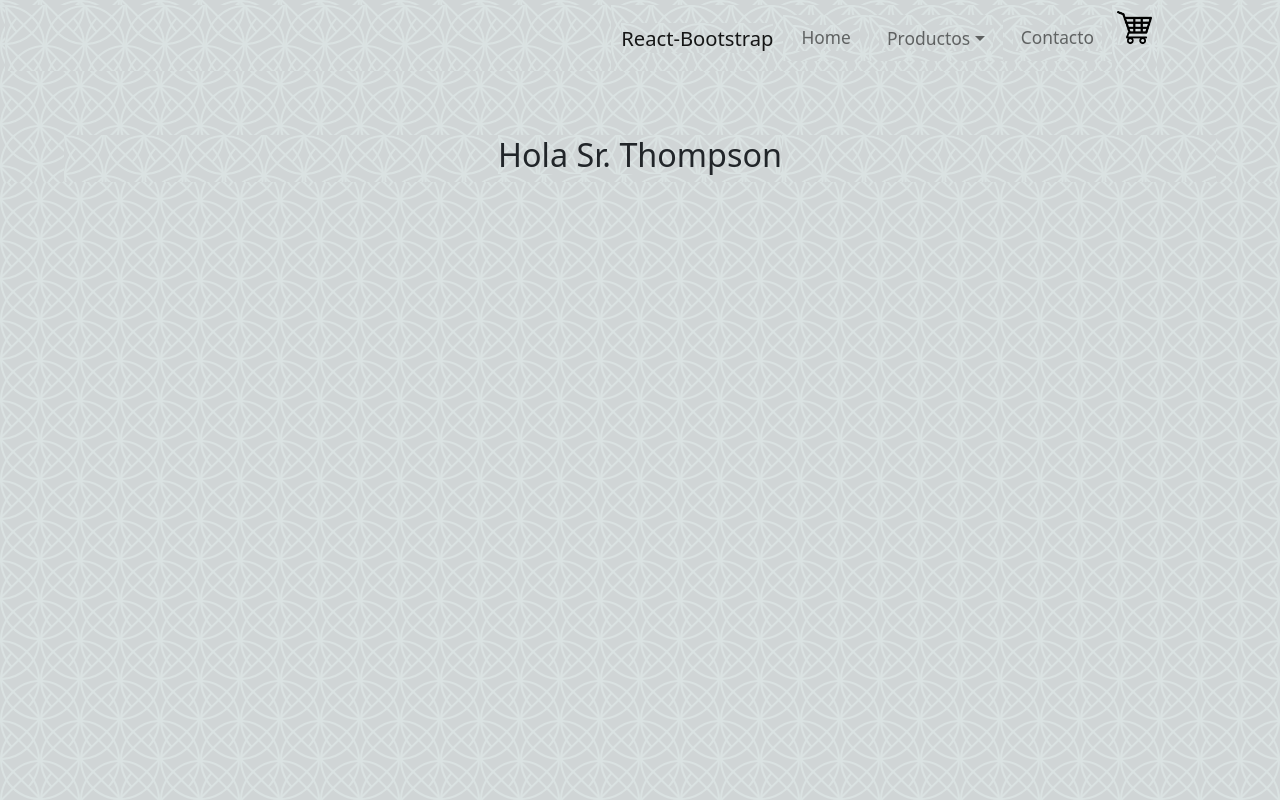
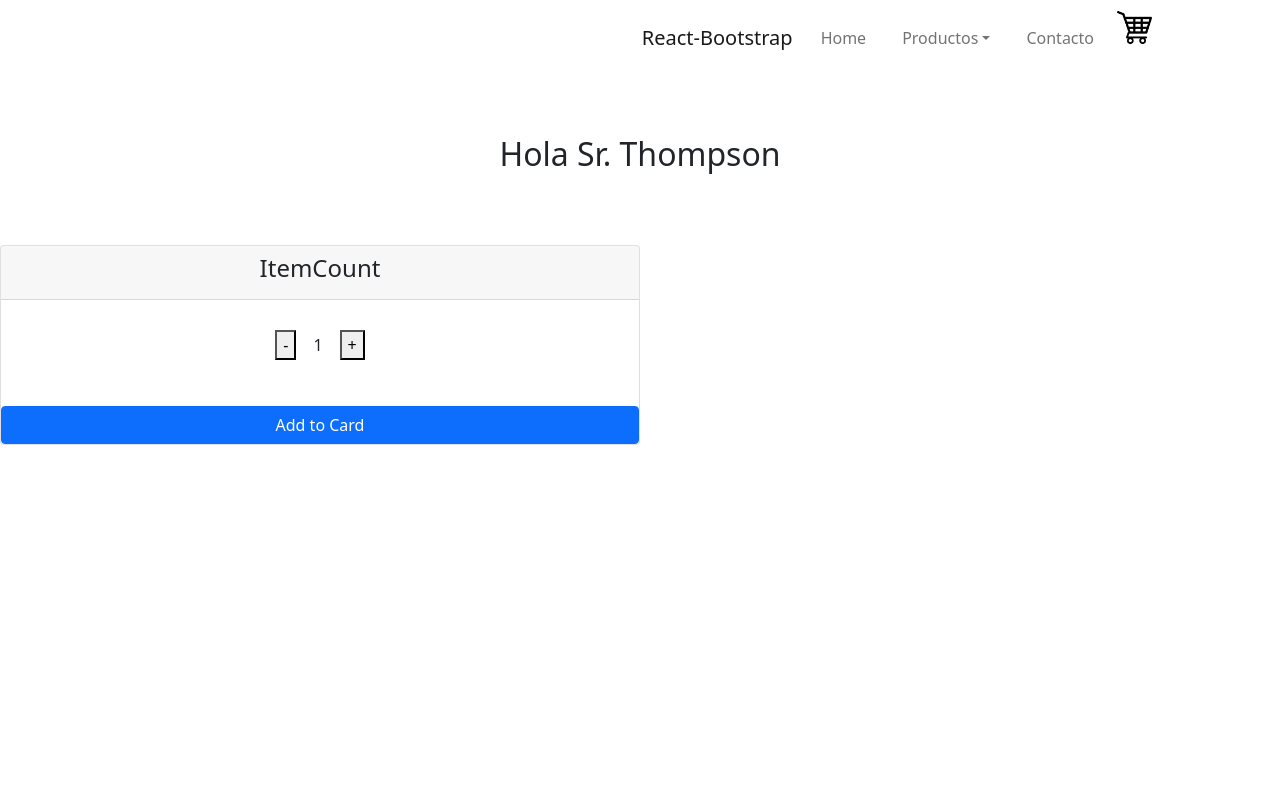
Before and after one commit to yamirayts/reactCoder, a React (Create React App) app: page / in a window 1280 px wide. Built offline with nearby package versions, Linux system fonts and the light colour scheme.

Commit message:
Contador

```diff
--- a/src/App.js
+++ b/src/App.js
@@ -10,6 +10,7 @@
     <div>
     <Barra/>
     <ItemListContainer saludo={"Hola Sr. Thompson"}/>
+
     </div>
   );
 }
--- /dev/null
+++ b/src/components/ItemCount.jsx
@@ -0,0 +1,50 @@
+import React, {useState} from 'react'
+
+
+
+export default function ItemCount({stock, initial, onAdd}) {
+const [cantidad, setCantidad] = useState(initial)
+
+     const handle=()=>{
+        if (cantidad<stock) {
+            setCantidad(cantidad+1)
+        }
+    }
+
+    const handleRemove=()=>{
+        if (cantidad>1) {
+            setCantidad(cantidad-1)
+        }
+    }
+
+    const handleOnAdd=()=>{
+        if (stock === 0) {
+            console.log("No hay suficiente stock");
+        }else{
+        onAdd(cantidad)
+            }
+    }
+    return (
+        <>
+            <div className="card text-center w-50">
+                <div className="card-header">
+                    <h4>ItemCount</h4>
+                </div>
+                <div className="card-body">
+                <button onClick={handleRemove}>
+                    -
+                </button>
+                <label className="alert alert-white">{cantidad}</label>
+                <button onClick={handle}>
+                    +
+                </button>
+
+                </div>
+                <button className="btn btn-primary btn-block"
+                onClick={handleOnAdd}
+                >Add to Card</button>
+
+            </div>
+        </>
+    )
+}
--- a/src/components/ItemListContainer.jsx
+++ b/src/components/ItemListContainer.jsx
@@ -1,10 +1,23 @@
 import React from 'react'
+import ItemCount from './ItemCount'
+
+const handleCount=(cant)=>{
+
+        console.log(cant);
+
+
+}
 
 export default function ItemListContainer({saludo}) {
 
     return (
+        <div>
         <div className="itemList">
             <h2>{saludo}</h2>
         </div>
+        <div>
+            <ItemCount stock={5} initial={1} onAdd={handleCount}/>
+        </div>
+        </div>
     )
 }
```
Also changed, not shown: src/index.css (+1 -1 lines).
